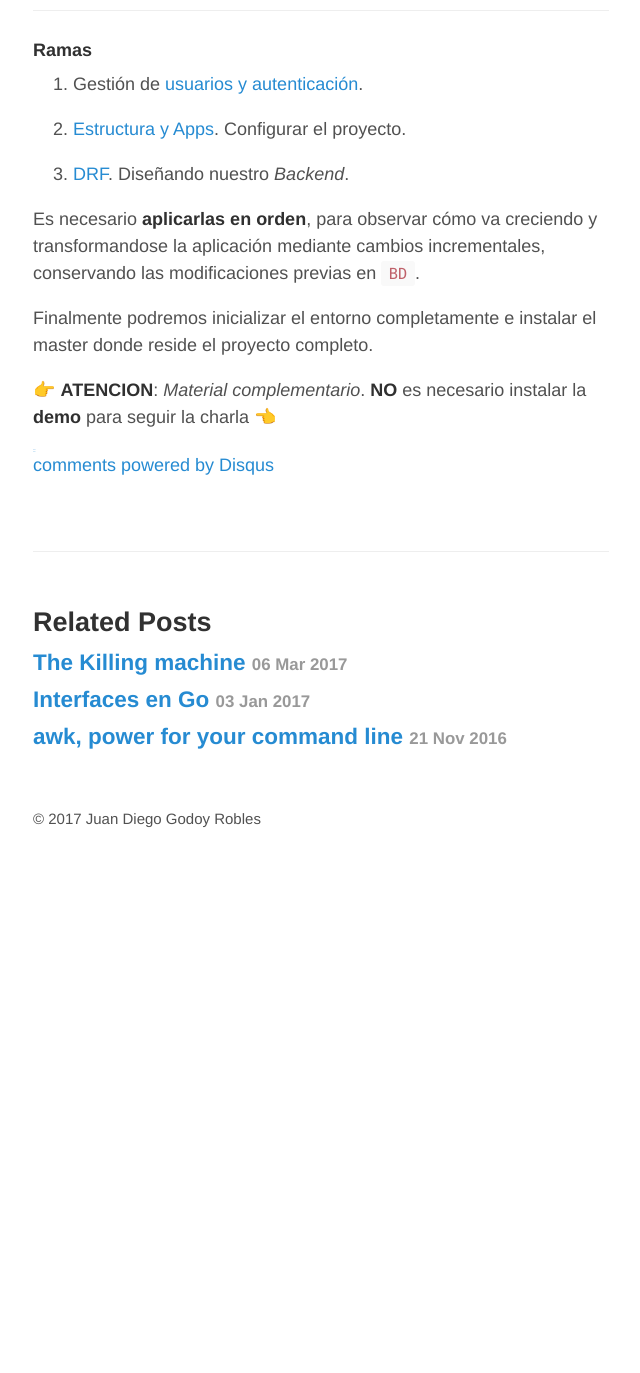
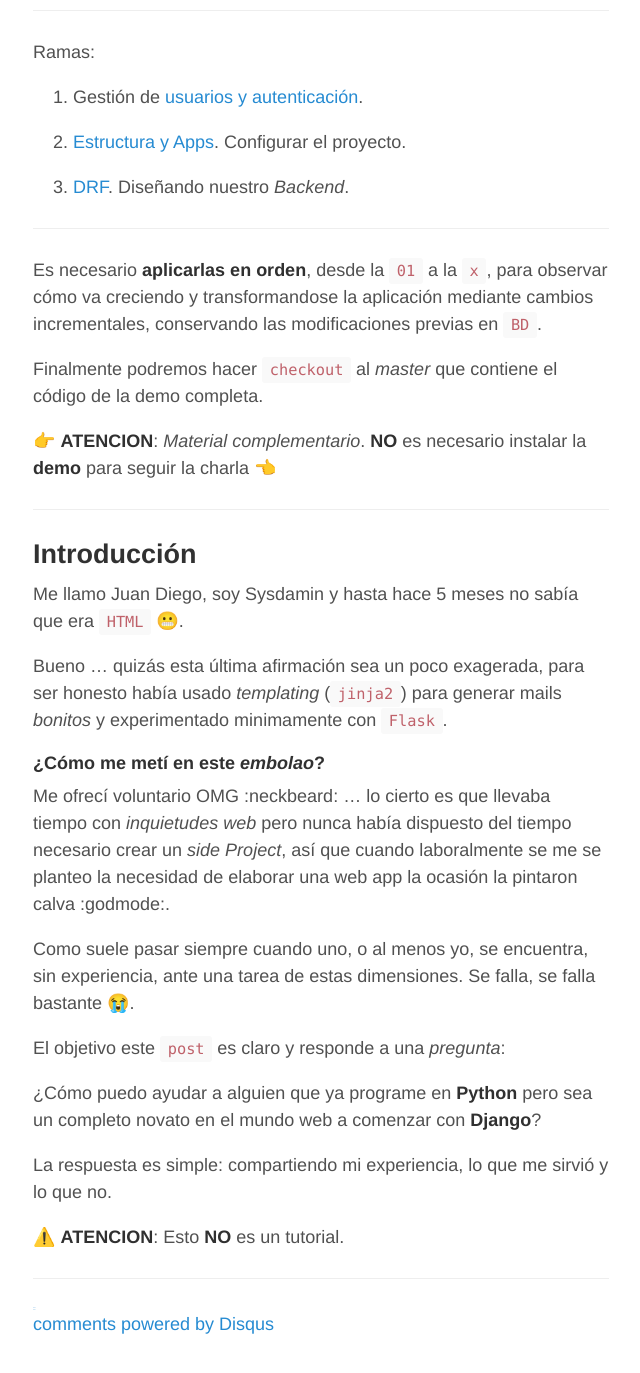
Before and after one commit to klashxx/klashxx.github.io, a Jekyll site: the page built from _posts/2017-09-22-django-vs-sysadmin.md, in a window 1280 px wide and 1400 px high, scrolled down 899 px. Shown: the top 1373 px of the window, without its empty margins (319-959 px from the left). Built offline with Jekyll 4.4.1, drawn with Linux system fonts in a browser that asks for light colours; emoji names are drawn with the system emoji font; comment, search, counter and statistics services are not loaded; before the commit the page ends 1767 px from its top, so only the background shows below that; some of the changed text lies outside the part shown.

Commit message:
Intruction

```diff
--- a/_posts/2017-09-22-django-vs-sysadmin.md
+++ b/_posts/2017-09-22-django-vs-sysadmin.md
@@ -13,7 +13,7 @@ Podéis acceder a las *slices* [aquí][dvs-slides].
 
 ### :warning: Disclaimer :warning:
 
-Para ilustrar este `post` se ha creado un aplicación demo cuyo código reside en este [repo][repo-master] de [Github][github] y se ha estructurado en [ramas][git-branch].
+Para ilustrar este `post` se ha creado un aplicación *demo* cuyo código reside en este [repo][repo-master] de [Github][github] y se ha estructurado en [ramas][git-branch].
 
 Cada una de las ramas es _usable per se_ y demuestran cómo implementar una funcionalidad concreta.
 
@@ -41,13 +41,37 @@ Las instrucciones detalladas se pueden encontrar en los `README.md` de las *bran
 
 3. [DRF][repo-drf]. Diseñando nuestro *Backend*.
 
-Es necesario **aplicarlas en orden**, para observar cómo va creciendo y transformandose la aplicación mediante cambios incrementales, conservando las modificaciones previas en `BD`.
+<hr>
 
-Finalmente podremos inicializar el entorno completamente e instalar el master donde reside el proyecto completo.
+Es necesario **aplicarlas en orden**, desde la `01` a la `x`, para observar cómo va creciendo y transformandose la aplicación mediante cambios incrementales, conservando las modificaciones previas en `BD`.
+
+Finalmente podremos hacer `checkout` al *master* que contiene el código de la demo completa.
 
 :point_right: **ATENCION**: *Material complementario*. **NO** es necesario instalar la **demo** para seguir la charla :point_left:
 
+<hr>
 
+## Introducción
+
+Me llamo Juan Diego, soy Sysdamin y hasta hace 5 meses no sabía que era `HTML` :grimacing:.
+
+Bueno ... quizás esta última afirmación sea un poco exagerada, para ser honesto había usado *templating* (`jinja2`) para generar mails *bonitos* y experimentado minimamente con `Flask`.
+
+#### ¿Cómo me metí en este *embolao*?
+
+Me ofrecí voluntario OMG :neckbeard: … lo cierto es que llevaba tiempo con *inquietudes web* pero nunca había dispuesto del tiempo necesario crear un *side Project*, así que cuando laboralmente se me se planteo la necesidad de elaborar una web app la ocasión la pintaron calva :godmode:.
+
+Como suele pasar siempre cuando uno, o al menos yo, se encuentra, sin experiencia, ante una tarea de estas dimensiones. Se falla, se falla bastante :sob:.
+
+El objetivo este `post` es claro y responde a una *pregunta*:
+
+¿Cómo puedo ayudar a alguien que ya programe en **Python** pero sea un completo novato en el mundo web a comenzar con **Django**?
+
+La respuesta es simple: compartiendo mi experiencia, lo que me sirvió y lo que no.
+
+:warning: **ATENCION**:  Esto **NO** es un tutorial.
+
+<hr>
 
 [pycones2017-home]: https://2017.es.pycon.org "PyConES 2017 - Cáceres"
 [dvs-agenda]: https://2017.es.pycon.org/es/schedule/sysadmin-vs-django/ "Django vs Sysadmin - PyConES 2017"
```
Also changed, not shown: other parts of _posts/2017-09-22-django-vs-sysadmin.md (+1 -1 lines).
